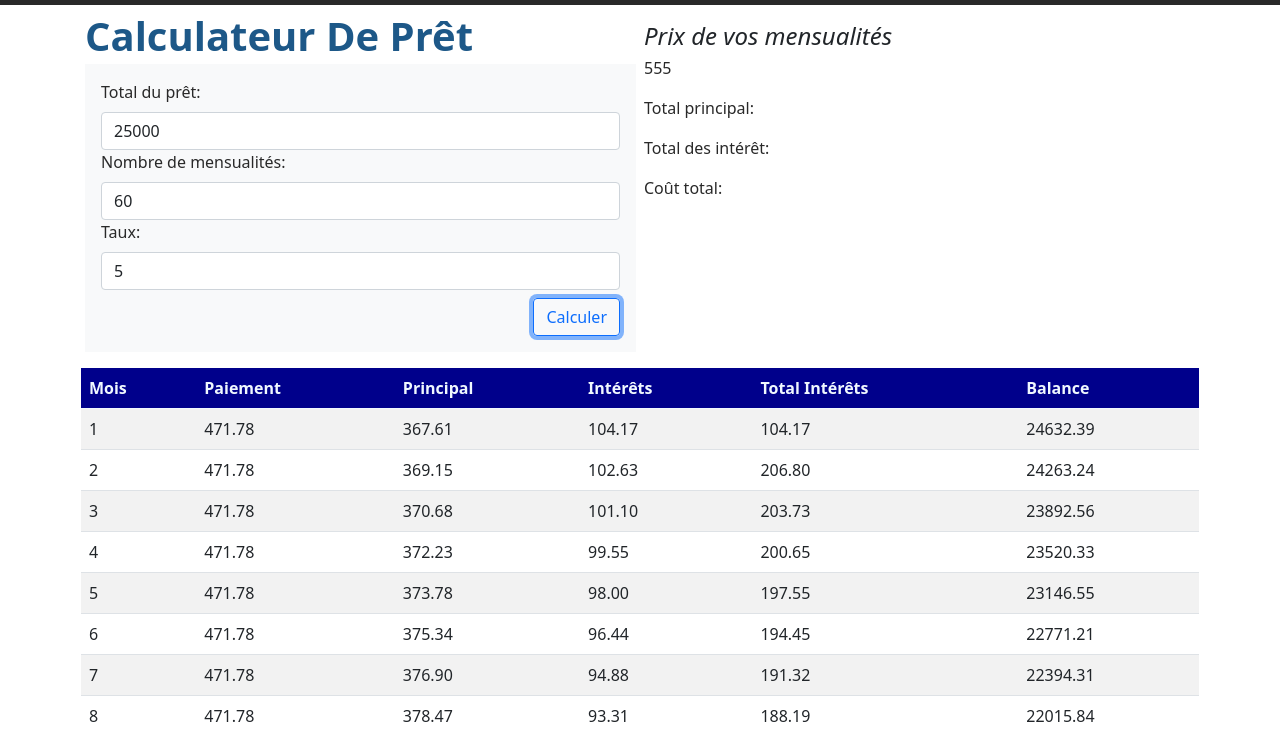
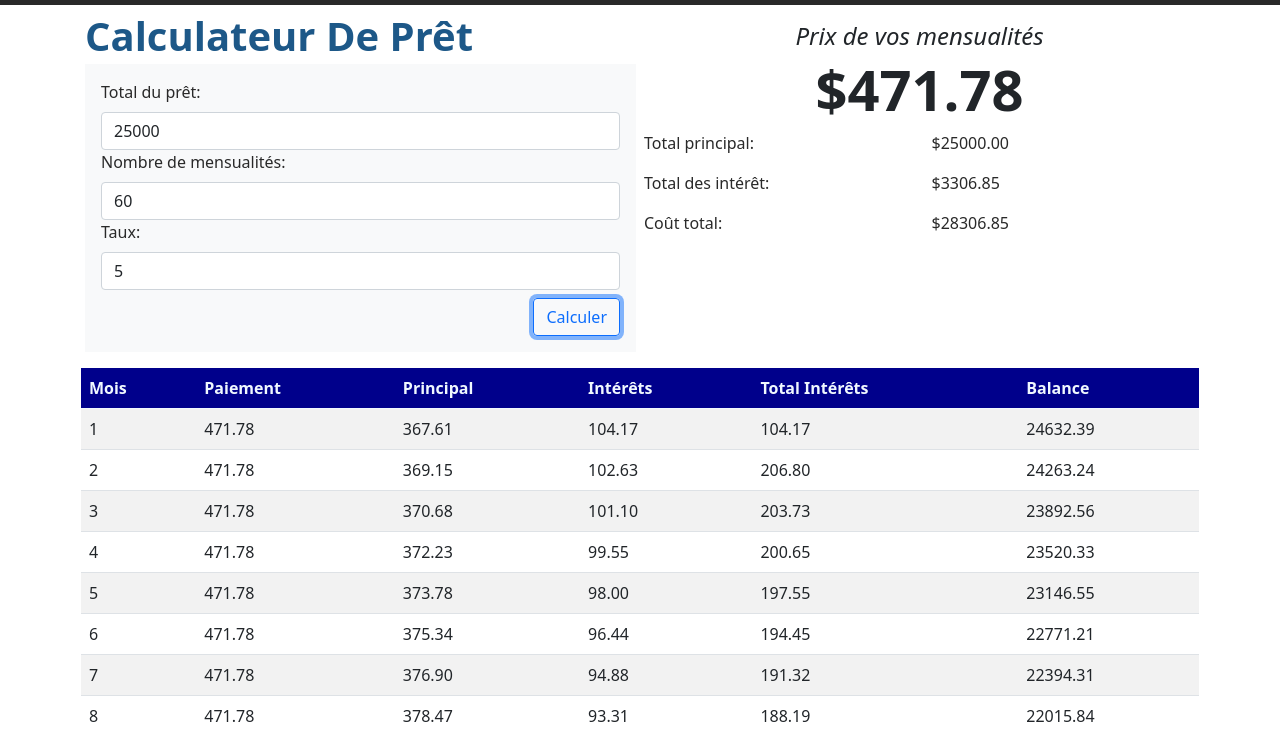
Before and after one commit to MathieuDeveloper/PRETCALCULATEUR, a plain HTML site: page app.html in a window 1280 px wide. Both pictures are taken after a click on the button "Calculer". Shown: the part 52-786 px from the top of the page. Drawn offline with nearby package versions, Linux system fonts and the light colour scheme.

Commit message:
LOAN SHARK DONE !

```diff
--- a/app.html
+++ b/app.html
@@ -73,8 +73,8 @@
                 </div>
                 <div class="col">
                     <div class="row">
-                        <h4 class="text-dark fw-100 fst-italic lh-1 mt-3 ">Prix de vos mensualités</h4>
-                        <p id="payment" class="">555</p>
+                        <h4 class="text-dark fw-100 fst-italic lh-1 mt-3 text-center">Prix de vos mensualités</h4>
+                        <h5 id="payment" class="text-center font display-4 text-dark fw-bold"></h5>
                     </div>
                     <div class="row">
                         <div class="col">
--- a/js/site.js
+++ b/js/site.js
@@ -1,11 +1,16 @@
 function getValue() {
-    let loanAmount = document.getElementById("loanAmount").value;
-    let numberPayments = document.getElementById("numberPayments").value;
-    let rate = document.getElementById("rate").value;
+    let loanAmount = parseFloat(document.getElementById("loanAmount").value);
+    let numberPayments = parseFloat(document.getElementById("numberPayments").value);
+    let rate = parseFloat(document.getElementById("rate").value);
+
     // should check if they are numbers
-    let eachMonth = calculus(loanAmount, numberPayments, rate);
-    displayValue(eachMonth);
-
+    if (Number.isNaN(loanAmount) == false && Number.isNaN(numberPayments) == false &&
+        Number.isNaN(rate) == false) {
+        let eachMonth = calculus(loanAmount, numberPayments, rate);
+        displayValue(eachMonth);
+    } else {
+        alert("Vous devez entrer des nombres !");
+    }
 }
 // use toFixed() to round and convert to string !
 function calculus(loanAmount, numberPayments, rate) {
@@ -17,11 +22,12 @@ function calculus(loanAmount, numberPayments, rate) {
         payment: 0,
         principal: [0],
         interest: [0],
-        totalInterestObj:[0],
+        totalInterestObj: [0],
         balance: [loanAmount],
         totalInterestEnd: 0,
         totalCost: 0,
-        term: 0
+        term: 0,
+        loanAmount: 0,
     };
     let obj = {
         un: 1,
@@ -31,9 +37,10 @@ function calculus(loanAmount, numberPayments, rate) {
     monthlyPayment = (loanAmount) * (rate / 1200) / (1 - (1 + rate / 1200) ** (-60));
     //25000 × (5 ÷ 1200) ÷ (1 - (1 + 5 ÷ 1200))^(-60)=471.7808411
     eachMonth.payment = monthlyPayment;
+    eachMonth.loanAmount = loanAmount;
     totalInterest = (monthlyPayment * numberPayments) - loanAmount;
-    eachMonth.totalInterestEnd = totalInterest;
-    totalCost = loanAmount + totalInterest;
+    eachMonth.totalInterestEnd = parseFloat(totalInterest);
+    totalCost = parseFloat(loanAmount) + parseFloat(totalInterest);
     eachMonth.totalCost = totalCost;
     eachMonth.term = numberPayments;
 
@@ -61,6 +68,13 @@ function displayValue(eachMonth) {
     tableBody.innerHTML = "";
     let templateRow = document.getElementById("loanTemplate");
 
+    document.getElementById("payment").innerHTML = `$${eachMonth.payment.toFixed(2)}`;
+
+    document.getElementById("totalPrincipal").innerHTML = `$${eachMonth.loanAmount.toFixed(2)}`;
+    document.getElementById("totalInterest").innerHTML = `$${parseFloat(eachMonth.totalInterestEnd).toFixed(2)}`;
+
+    document.getElementById("totalCost").innerHTML = `$${parseFloat(eachMonth.totalCost).toFixed(2)}`;
+
     for (let index = 1; index <= eachMonth.term; index += 1) {
 
 
```
